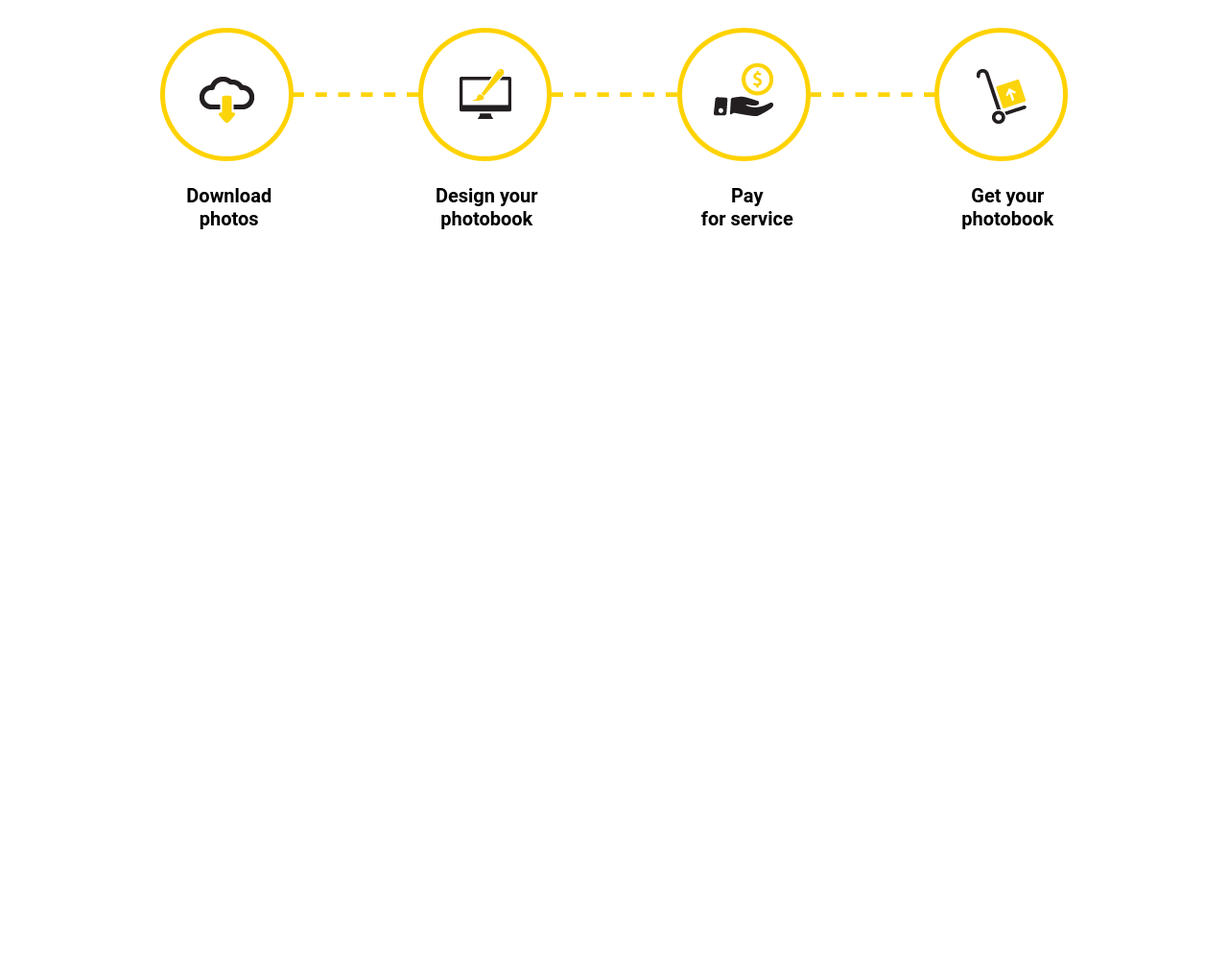
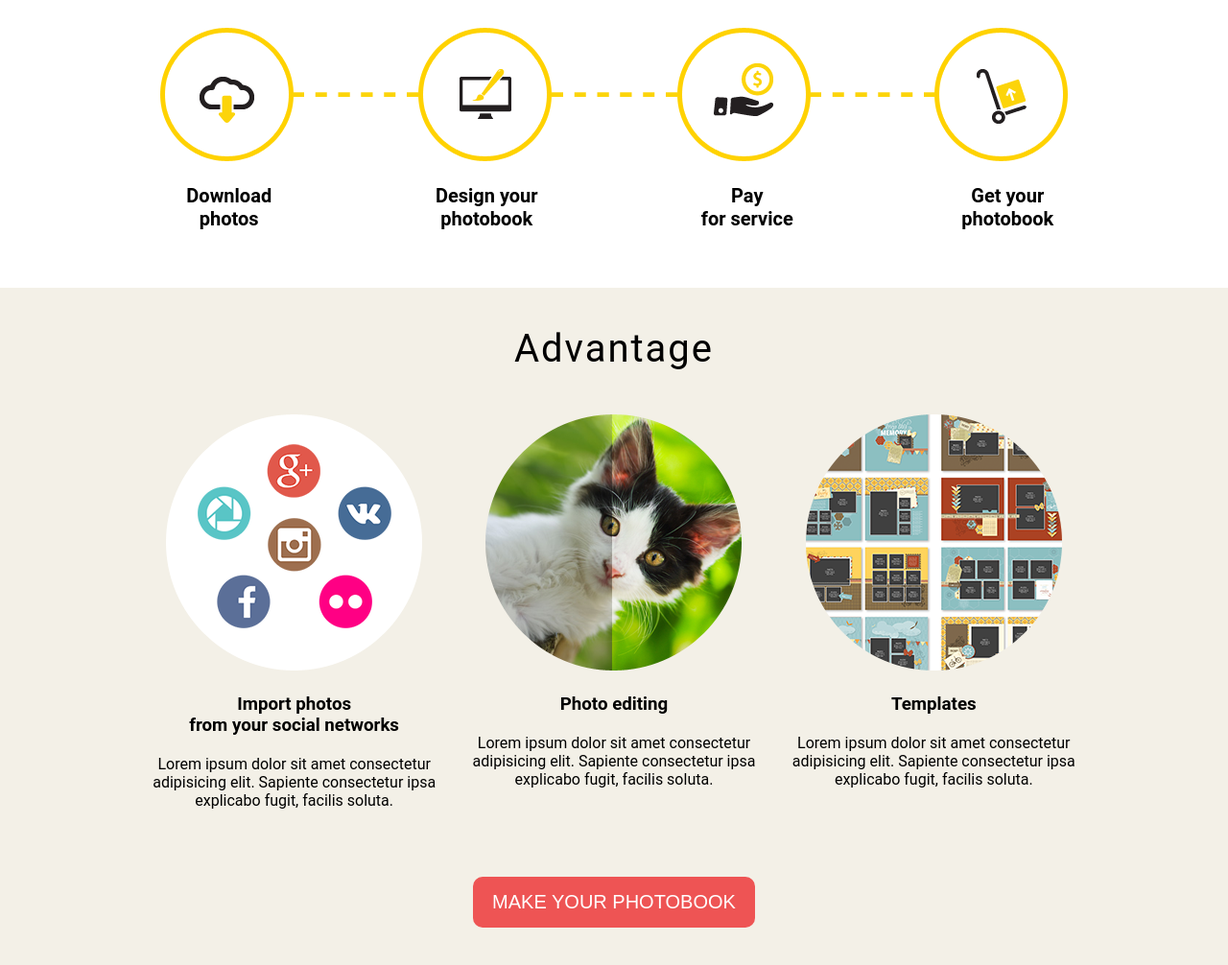
Before and after one commit to oleg-fit/Photobook__Less__Gulp, a website: page public/index.html in a window 1280 px wide. Shown: the part 678-1684 px from the top of the page at 96% size. Before the commit the page ends 978 px from the top, so only its background shows below. Drawn offline with Linux system fonts and the light colour scheme.

Commit message:
Разметка и стилизация блока advantages

```diff
--- a/public/index.html
+++ b/public/index.html
@@ -63,6 +63,42 @@
             </div>
         </div>
     </section>
+
+    <section id="advantage">
+        <div class="view-port">
+            <h1>Advantage</h1>
+            <div class="row">
+                <div class="col">
+                    <img src="img/soc1.png">
+                    <h3>
+                        Import photos <br> from your social networks
+                    </h3>
+                    <p>
+                        Lorem ipsum dolor sit amet consectetur adipisicing elit. Sapiente consectetur ipsa explicabo fugit, facilis soluta.
+                    </p>
+                </div>
+                <div class="col">
+                    <img src="img/soc2.png">
+                    <h3>
+                        Photo editing
+                    </h3>
+                    <p>
+                        Lorem ipsum dolor sit amet consectetur adipisicing elit. Sapiente consectetur ipsa explicabo fugit, facilis soluta.
+                    </p>
+                </div>
+                <div class="col">
+                    <img src="img/soc3.png">
+                    <h3>
+                        Templates
+                    </h3>
+                    <p>
+                        Lorem ipsum dolor sit amet consectetur adipisicing elit. Sapiente consectetur ipsa explicabo fugit, facilis soluta.
+                    </p>
+                </div>
+            </div>
+            <button class="btn btn-red">Make your photobook</button>
+        </div>
+    </section>
 </div>
 
 
--- /dev/null
+++ b/src/less/advantage.less
@@ -0,0 +1,33 @@
+@import "partials/params";
+@import "partials/mixins";
+
+#advantage {
+    padding: 40px 40px 60px;
+    text-align: center;
+    background-color: @light-color;
+
+    & h1 {
+        margin-bottom: 35px;
+        font-size: 40px;
+        font-weight: normal;
+        letter-spacing: 2px;
+    }
+
+    & .row {
+        display: flex;
+        justify-content: space-around;
+        margin-bottom: 60px;
+
+        & .col {
+            padding: 10px;
+
+            & img {
+                margin-bottom: 20px;
+            }
+
+            & h3 {
+                margin-bottom: 20px;
+            }
+        }
+    }
+}
--- a/src/less/partials/params.less
+++ b/src/less/partials/params.less
@@ -4,7 +4,7 @@
 
 // Colors
 @primary-color: #ffd200;
-@red-color: #ella27;
+@red-color: #ee5454;
 @light-color: #f3f0e7;
 @main-bg-color: #fff;
 @font-color: #000;
```
Also changed, not shown: public/bundle.min.css.
